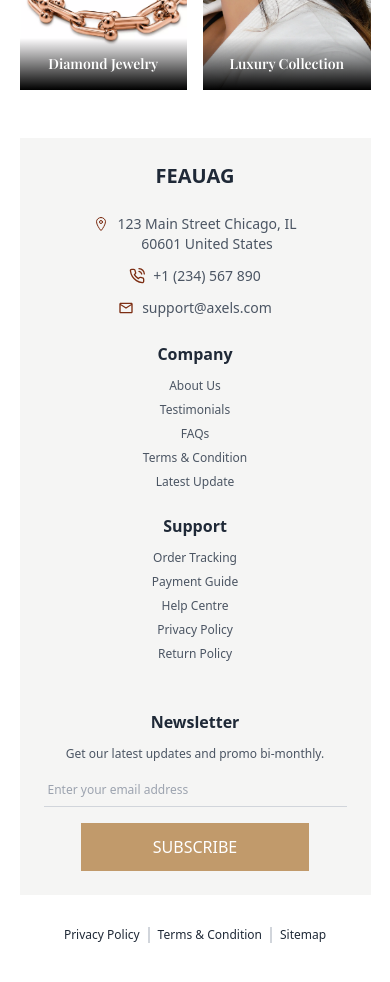
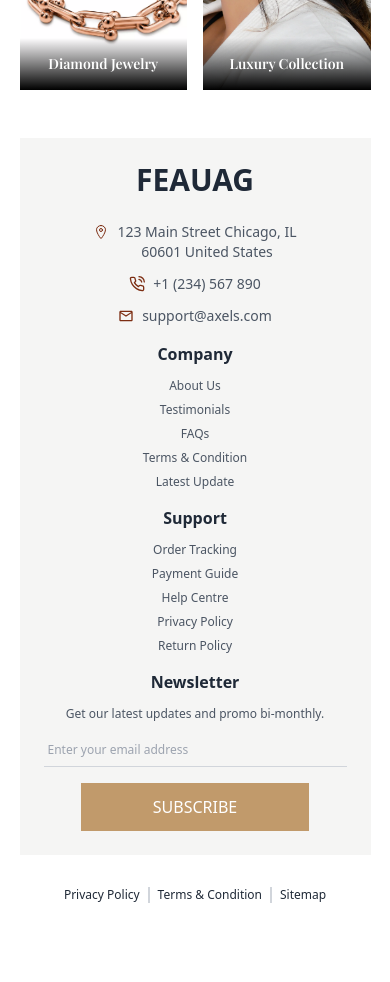
Before and after one commit to devifai-2026/Feaug_Ecomm_Client, a React (Vite) app: page / in a window 390 px wide. Shown: the part 9000-9982 px from the top of the page. After the commit the page ends 9951 px from the top, so only its background shows below. Built offline with nearby package versions, Linux system fonts and the light colour scheme; a web font is replaced by a local one.

Commit message:
fix the footer

```diff
--- a/src/Component/Home/Footer.jsx
+++ b/src/Component/Home/Footer.jsx
@@ -7,11 +7,11 @@ const Footer = () => {
     return (
         <div className="font-sans text-gray-800 mt-12 mb-12 max-w-[90%] mx-auto">
             {/* Main Footer Content */}
-            <div className="flex flex-col md:flex-row flex-wrap justify-between gap-6 sm:gap-8 bg-stone-100 p-6 sm:p-8 lg:p-10">
+            <div className="grid grid-cols-1 md:grid-cols-2 lg:grid-cols-4 justify-between gap-4 lg:gap-6 bg-stone-100 p-6 sm:p-8 lg:p-5">
 
-                {/* Contact Info Section - Full width on sm, part of first row on md */}
-                <div className="w-full md:w-auto md:flex-1 min-w-[250px] text-center sm:text-left">
-                    <div className="text-xl sm:text-2xl font-bold mb-6 sm:mb-8 text-gray-800">
+                {/* Contact Info Section */}
+                <div className="w-full lg:w-auto lg:flex-1 min-w-[250px] text-center sm:text-left">
+                    <div className="text-3xl md:text-4xl font-bold mb-6 sm:mb-8 text-gray-800">
                         FEAUAG
                     </div>
                     <div className="text-gray-600 leading-relaxed space-y-3">
@@ -30,10 +30,8 @@ const Footer = () => {
                     </div>
                 </div>
 
-                {/* Company and Support Links - Flex row on sm, part of first row on md */}
-                <div className="w-full sm:flex sm:justify-around md:flex-1 md:flex-row md:justify-between lg:justify-around">
                 {/* Company Links */}
-                    <div className="flex-1 min-w-[150px] mb-6 sm:mb-0 text-center sm:text-left">
+                <div className="w-full lg:w-auto lg:flex-1 min-w-[150px] text-center sm:text-left">
                     <div className="text-base sm:text-lg font-bold mb-3 sm:mb-4 text-gray-800">
                         Company
                     </div>
@@ -47,7 +45,7 @@ const Footer = () => {
                 </div>
 
                 {/* Support Links */}
-                    <div className="flex-1 min-w-[150px] text-center sm:text-left">
+                <div className="w-full lg:w-auto lg:flex-1 min-w-[150px] text-center sm:text-left">
                     <div className="text-base sm:text-lg font-bold mb-3 sm:mb-4 text-gray-800">
                         Support
                     </div>
@@ -59,10 +57,9 @@ const Footer = () => {
                         <div className='group text-xs sm:text-sm hover:text-gray-800 cursor-pointer transition-all duration-300 hover:scale-105'>Return Policy</div>
                     </div>
                 </div>
-                </div>
 
-                {/* Newsletter Section - Full width on sm, second row on md */}
-                <div className="w-full md:w-full lg:flex-1 lg:w-auto min-w-[250px] text-center sm:text-left mt-6 md:mt-0">
+                {/* Newsletter Section */}
+                <div className="w-full lg:w-auto lg:flex-1 min-w-[250px] text-center sm:text-left">
                     <div className="text-base sm:text-lg font-bold mb-3 sm:mb-4 text-gray-800">
                         Newsletter
                     </div>
@@ -74,7 +71,7 @@ const Footer = () => {
                         placeholder="Enter your email address"
                         className="w-full max-w-xs mx-auto md:mx-0 border-b border-gray-300 bg-transparent px-1 py-2 text-gray-600 placeholder-gray-400 focus:outline-none focus:border-gray-600 text-xs sm:text-sm transition-all duration-300 hover:scale-105 focus:scale-105"
                     />
-                    <button className='group bg-[#C19A6B] mt-4 px-4 py-3 w-[75%] md:w-[45%] lg:w-[75%] text-center uppercase text-white ml-0 md:ml-3 lg:ml-0 transition-all duration-300 hover:scale-105'>
+                    <button className='group bg-[#C19A6B] mt-4 px-4 py-3 w-[75%] md:w-[45%] lg:w-[85%] max-w-xs mx-auto md:mx-0 text-center uppercase text-white transition-all duration-300 hover:scale-105'>
                         <span className='transition-transform duration-300 group-hover:scale-105'>Subscribe</span>
                     </button>
                 </div>
```
Lines whose indentation alone changed are shown as unchanged.
